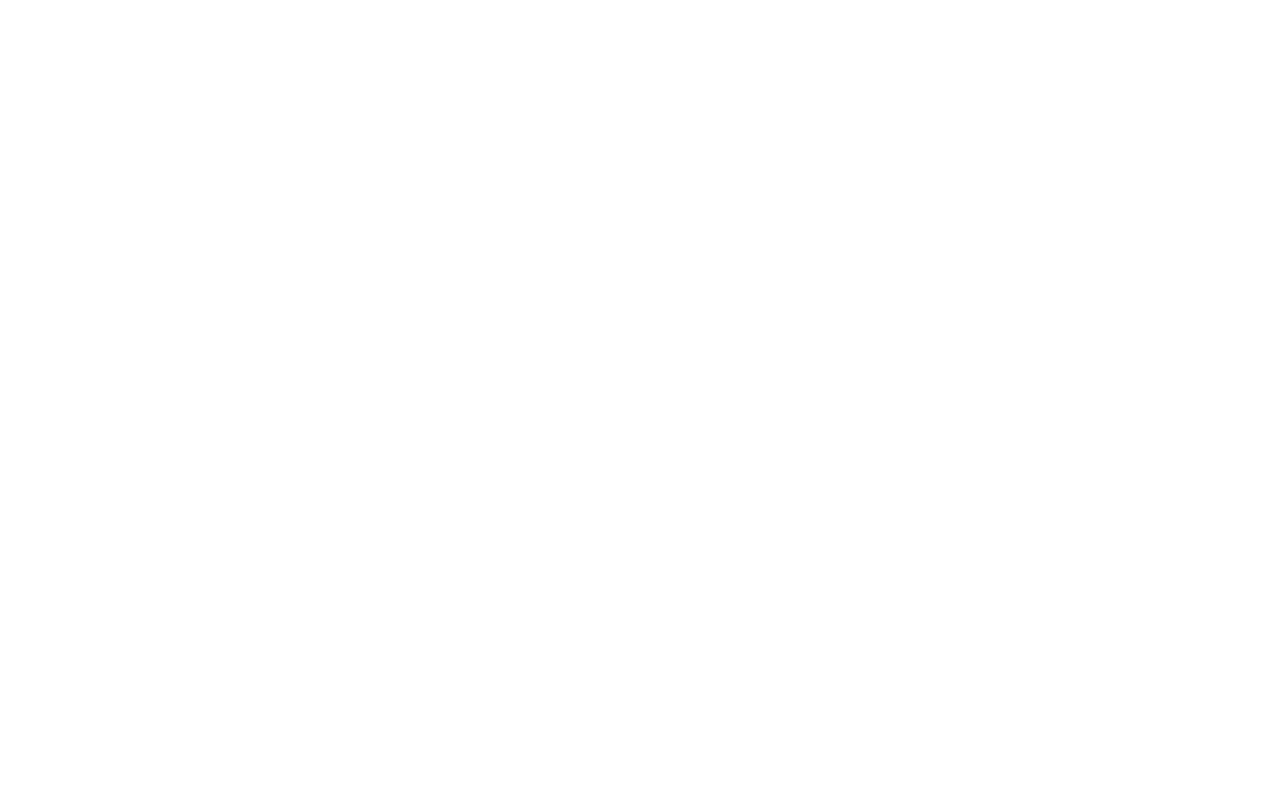
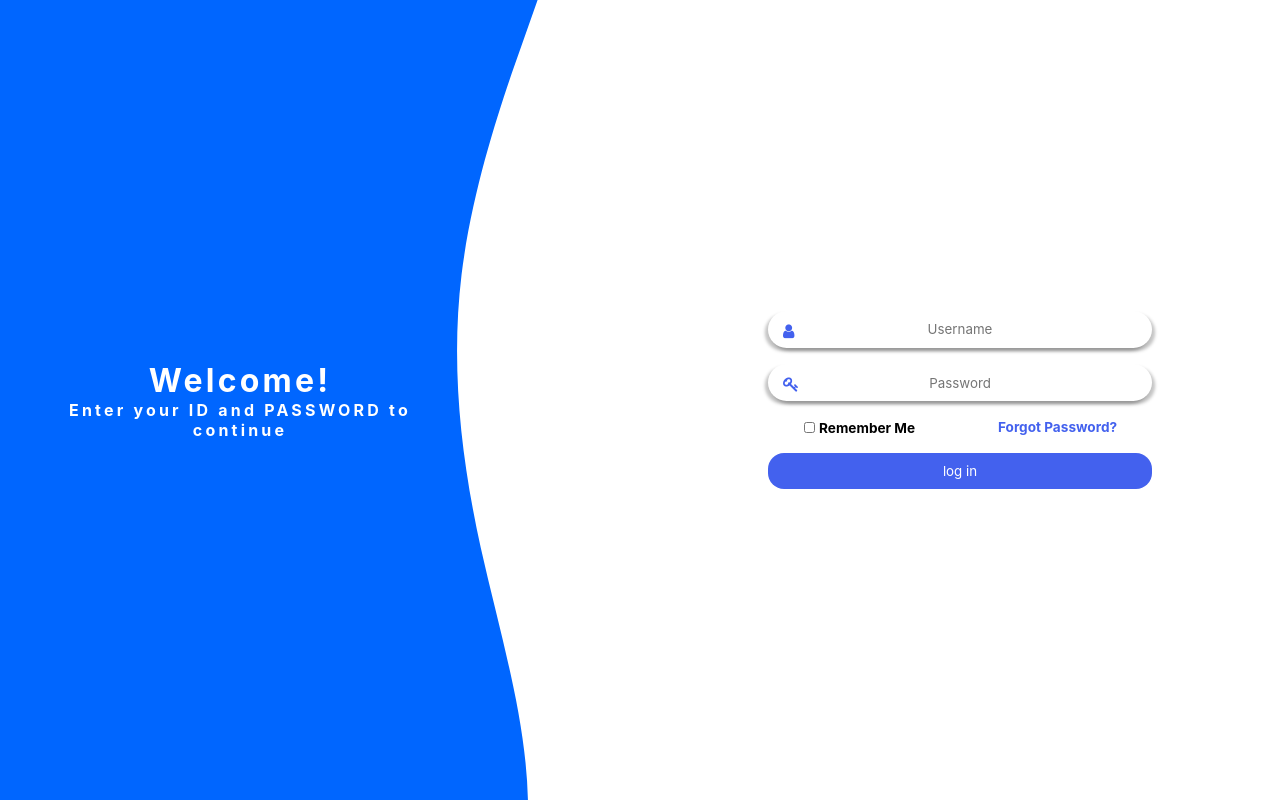
Before and after one commit to czcAndy/React_login_animated, a React (Create React App) app: page / in a window 1280 px wide. Built offline with nearby package versions, Linux system fonts and the light colour scheme.

Commit message:
Rebuilds the login page in a more stylish way

```diff
--- a/src/components/background/Background.js
+++ b/src/components/background/Background.js
@@ -1,5 +1,36 @@
+import styles from "./Background.module.css";
+
 const Background = (props) => {
-    return <div></div>
+  return (
+    <div className={styles.hero}>
+      <div className={styles.wave}>
+        <h2>Welcome!</h2>
+        <h3>Enter your ID and PASSWORD to continue</h3>
+      </div>
+      <div className={styles.form_control}>
+        <form className={styles.form}>
+          <div className={styles.input_wrapper}>
+            <i class="fa fa-user icon"/>
+            <input className={styles.input} id="username" type="text" placeholder="Username"/>
+          </div>
+          <div className={styles.input_wrapper}>
+            <i class="fa fa-key icon"/>
+          <input className={styles.input} id="password" type="password" placeholder="Password" />
+          </div>
+          <div className={styles.other_actions}>
+            <li className={styles.li}>
+              <input className={styles.checkbox} type="checkbox" id="remember_me" />
+              <label className={styles.label} for="remember_me">Remember Me</label>
+            </li>
+              <button className={styles.link}>Forgot Password?</button>
+          </div>
+          <button className={styles.submit} type="submit">
+            log in
+          </button>
+        </form>
+      </div>
+    </div>
+  );
 };
 
 export default Background;
--- /dev/null
+++ b/src/components/background/Background.module.css
@@ -0,0 +1,153 @@
+:root{
+    --persian-blue: #3f37c9ff;
+    --ultramarine-blue: #4361eeff;
+
+    --main-color: var(--persian-blue);
+    --seondary-color: var(--ultramarine-blue);
+}
+
+.hero {
+    width: 100vw;
+    height: 100vh;
+    display: flex;
+    flex-direction: row;
+}
+
+.wave{
+    background: url('../../ui/svgs/wave.svg') no-repeat;
+    background-size: cover;
+    height:100%;
+    width: 100%;
+    display: flex;
+    align-items: center;
+    justify-content: center;
+    color: white;
+    flex-direction: column;
+}
+
+.wave > h2, h3 {
+    margin-right: 30%;
+    letter-spacing: 0.2rem;
+    margin-left: 5%;
+    text-align: center;
+}
+
+.wave > h2 {
+    font-size: 2rem;
+}
+
+.wave > h3 {
+    font-size: 1rem;
+}
+
+.form_control {
+    width: 100%;
+    height: 100%;
+    display: flex;
+    align-items: center;
+    justify-content: center;
+    flex-direction: column;
+}
+
+.form {
+    display: flex;
+    flex-direction: column;
+    align-items: center;
+    justify-content: center;
+    width: 30rem;
+    background-color: white;
+}
+
+.input{
+    box-shadow: -0.2rem 0.2rem 0.2rem rgba(0, 0, 0, 0.233), 0.2rem 0.2rem 0.2rem rgba(0, 0, 0, 0.233);
+    width: 100%;
+    padding: 0.8em;
+    border: none;
+    border-radius: 20px;
+    text-align: center;
+    margin-top: 1rem;
+    position: relative;
+}
+
+.input:focus {
+    outline: none;
+}
+
+.input_wrapper {
+    width: 80%;
+    position: relative;
+    align-items: center;
+    justify-content: center;
+    display: flex;
+}
+
+.input_wrapper > i {
+    position: absolute;
+    top: 1.75rem;
+    left: 15px;
+    z-index: 2;
+    color: var(--ultramarine-blue)
+}
+
+.other_actions{
+    display: flex;
+    flex-direction: row;
+    justify-content: space-evenly;
+    margin-top: 1rem;
+    margin-bottom: 1rem;
+    width: 100%;
+}
+
+.submit {
+    width: 80%;
+    text-decoration: none;
+    background-color: var(--seondary-color);
+    border: none;
+    border-radius: 1rem;
+
+    color:white;
+    cursor: pointer;
+
+    padding:10px 20px;
+    text-align: center;
+
+    transition-duration: 200ms;
+    margin-bottom: 1rem;
+}
+
+.submit:hover {
+    background-color:var(--main-color);
+}
+
+.link:hover {
+    color:var(--main-color);
+}
+
+.link {
+    border: none;
+    text-decoration: none;
+    cursor: pointer;
+    background-color: transparent;
+    font-size: 0.85rem;
+    margin: 0;
+    padding: 0;
+    color: var(--seondary-color);
+    font-weight: bold;
+}
+
+.label {
+    font-size: 0.85rem;
+    margin-left: 0.2rem;
+    font-weight: bold;
+}
+
+.label, .checkbox {
+    line-height: 0.85em;
+    height: 0.85em;
+}
+
+
+.li {
+    overflow: hidden;
+    list-style: none;
+}
--- a/src/index.css
+++ b/src/index.css
@@ -1,6 +1,9 @@
-body {
+@import url("https://fonts.googleapis.com/css2?family=Poppins:ital,wght@0,200;1,600&display=swap");
+@import url("https://cdnjs.cloudflare.com/ajax/libs/font-awesome/4.7.0/css/font-awesome.min.css");
+
+* {
   margin: 0;
-  font-family: -apple-system, BlinkMacSystemFont, 'Segoe UI', 'Roboto', 'Oxygen',
+  font-family: -apple-system, BlinkMacSystemFont, 'Poppins', 'Segoe UI', 'Roboto', 'Oxygen',
     'Ubuntu', 'Cantarell', 'Fira Sans', 'Droid Sans', 'Helvetica Neue',
     sans-serif;
   -webkit-font-smoothing: antialiased;
```
Also changed, not shown: src/ui/svgs/wave.svg (added).
